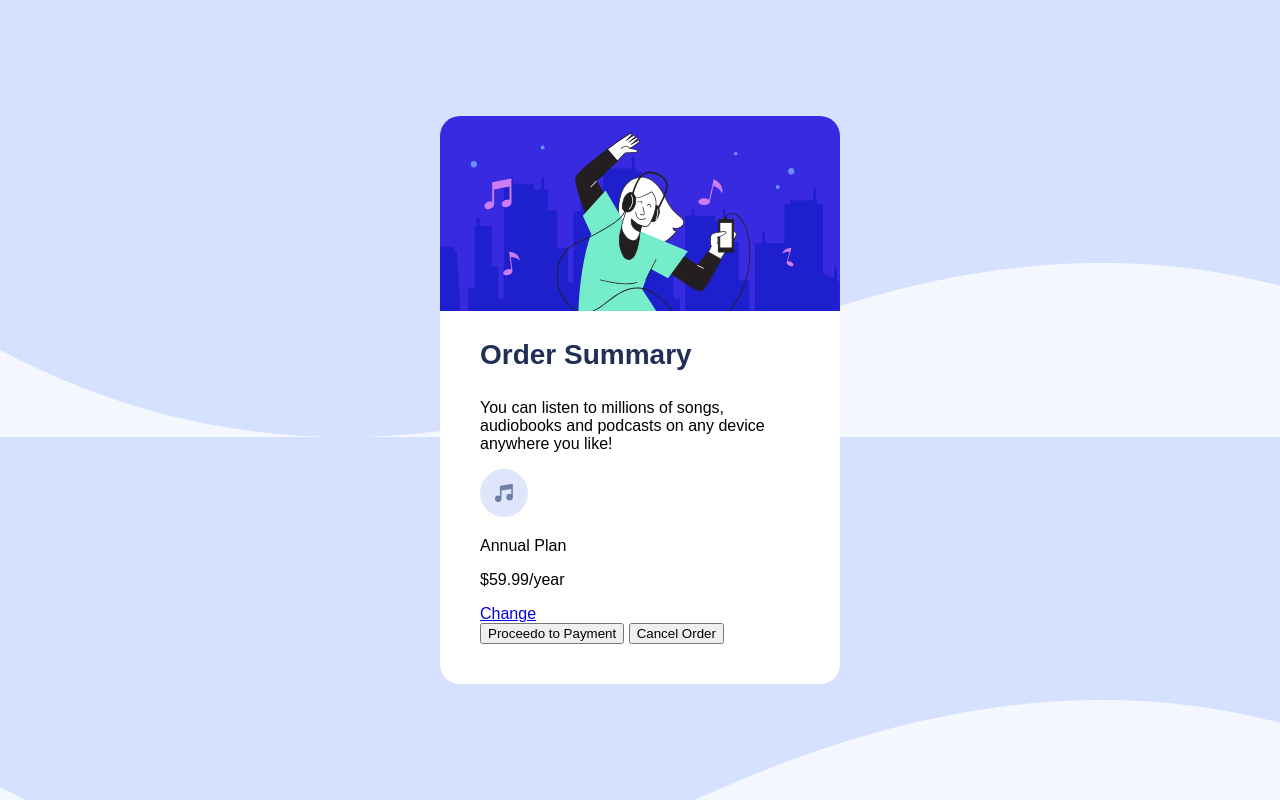
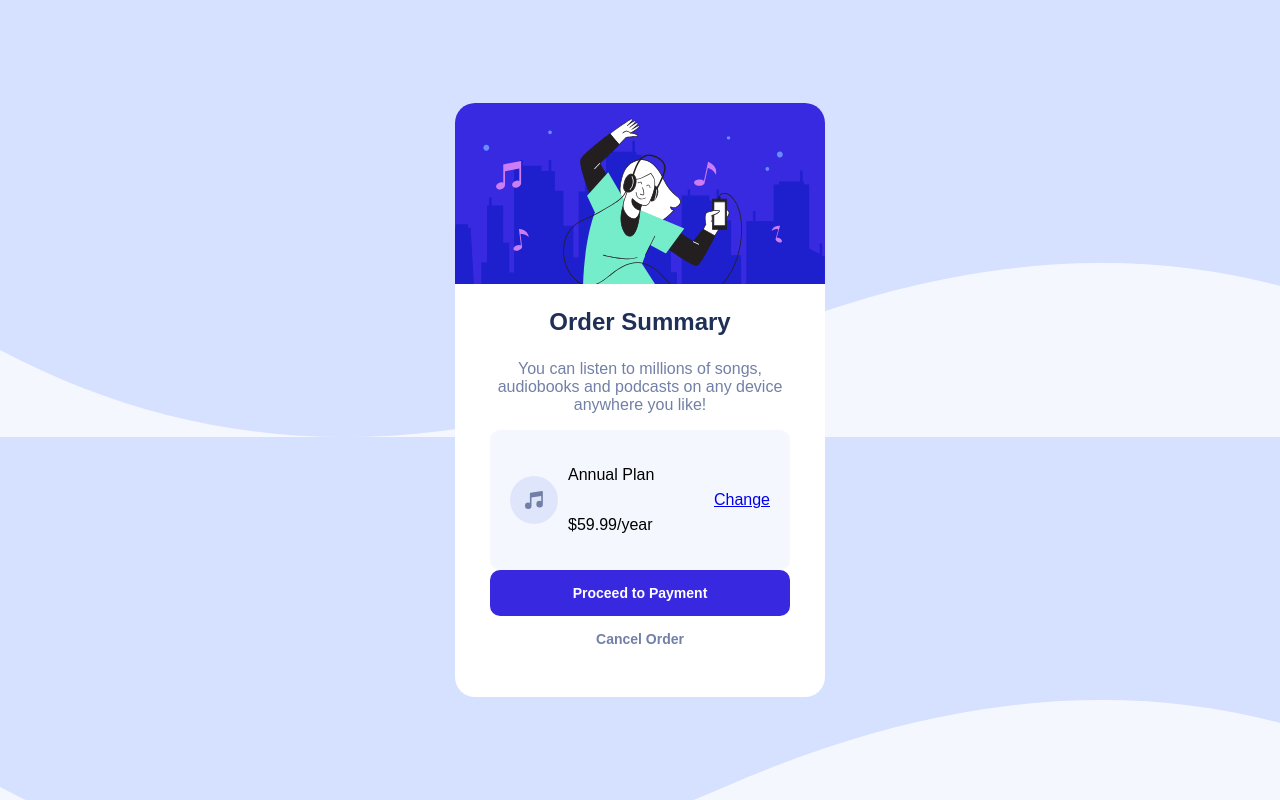
Before and after one commit to e-meyer/frontend-mentor, a plain HTML site: page order-summary-component-main/index.html in a window 1280 px wide. Drawn offline with Linux system fonts and the light colour scheme; a web font is replaced by a local one.

Commit message:
Better designed page - added more styling for the info div

```diff
--- a/order-summary-component-main/css/style.css
+++ b/order-summary-component-main/css/style.css
@@ -16,9 +16,8 @@ body {
     display: flex;
     flex-direction: column;
     background-color: white;
-    max-width: 400px;
+    max-width: 370px;
     border-radius: 20px;
-
 }
 
 .container img {
@@ -29,11 +28,62 @@ body {
 .info {
     display: flex;
     flex-direction: column;
-    padding: 0px 40px 40px 40px;
+    padding: 0px 35px 35px 35px;
+}
+
+.info .text {
+    color: hsl(224, 23%, 55%);
+    text-align: center;
+    font-size: 16px;
 }
 
 .title {
     color: hsl(223, 47%, 23%);
-    font-size: 28px;
+    font-size: 24px;
     font-weight: 900;
 }
+
+.plan {
+    background-color: hsl(225, 100%, 98%);
+    border-radius: 10px;
+    display: flex;
+    align-items: center;
+    justify-content: space-between;
+    padding: 20px;
+}
+
+.plan .left {
+    display: flex;
+    align-items: center;
+    gap: 10px;
+}
+
+.payment {
+    display: flex;
+    flex-direction: column;
+}
+
+.buttons {
+    display: flex;
+    flex-direction: column;
+
+}
+
+.proceed-button,
+.cancel-button {
+    border: none;
+    font-size: 14px;
+    padding: 15px;
+    font-weight: 700;
+}
+
+.proceed-button {
+    background-color: hsl(245, 75%, 52%);
+    color: white;
+    border-radius: 10px;
+}
+
+.cancel-button {
+    color: hsl(224, 23%, 55%);
+    background-color: white;
+}
--- a/order-summary-component-main/index.html
+++ b/order-summary-component-main/index.html
@@ -32,7 +32,7 @@
         </div>
       </div>
       <div class="buttons">
-        <button class="proceed-button">Proceedo to Payment</button>
+        <button class="proceed-button">Proceed to Payment</button>
         <button class="cancel-button">Cancel Order</button>
       </div>
     </div>
```
